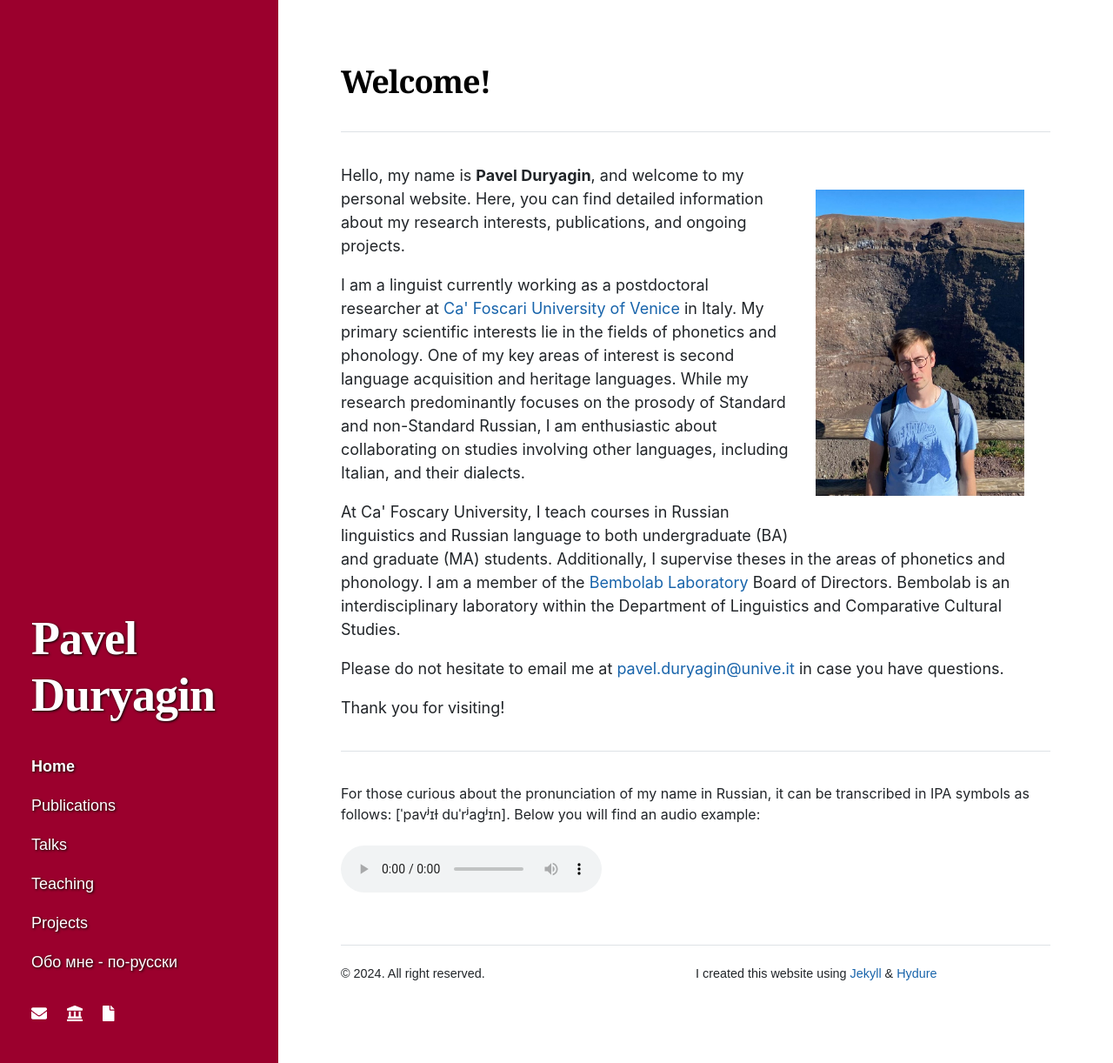
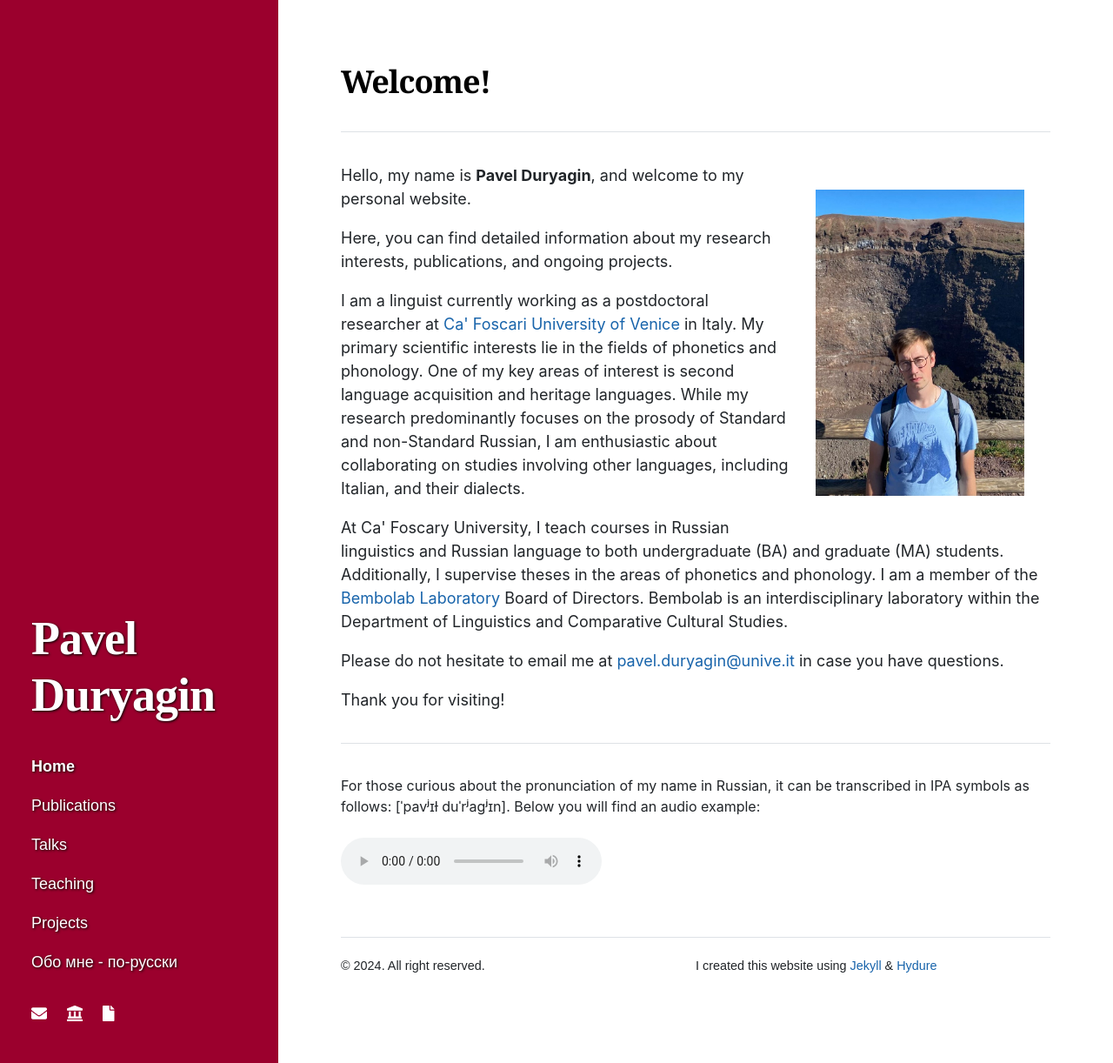
Before and after one commit to pavelduryagin/pavelduryagin.github.io, a Jekyll site: the page built from index.html, in a window 1280 px wide and 1222 px high. Shown: the whole window at 87% size. Built offline with Jekyll 4.4.1, drawn with Linux system fonts in a browser that asks for light colours; nearby versions of some CDN libraries.

```diff
--- a/index.html
+++ b/index.html
@@ -10,7 +10,9 @@ title: Welcome!
 <hr>
 
 <img src="image1.jpg" alt="Me" style="float:right; width:300px; padding-top:30px; padding-right:30px; padding-bottom: 30px; padding-left: 30px;">
-<p>Hello, my name is <b>Pavel Duryagin</b>, and welcome to my personal website. Here, you can find detailed information about my research interests, publications, and ongoing projects.</p>
+<p>Hello, my name is <b>Pavel Duryagin</b>, and welcome to my personal website.</p>
+
+<p>Here, you can find detailed information about my research interests, publications, and ongoing projects.</p>
 
 <p>I am a linguist currently working as a postdoctoral researcher at <a href="https://www.unive.it/pag/13526" target=”_blank”>Ca' Foscari University of Venice</a> in Italy.
     My primary scientific interests lie in the fields of phonetics and phonology. One of my key areas of interest is second language acquisition and heritage languages.
```
